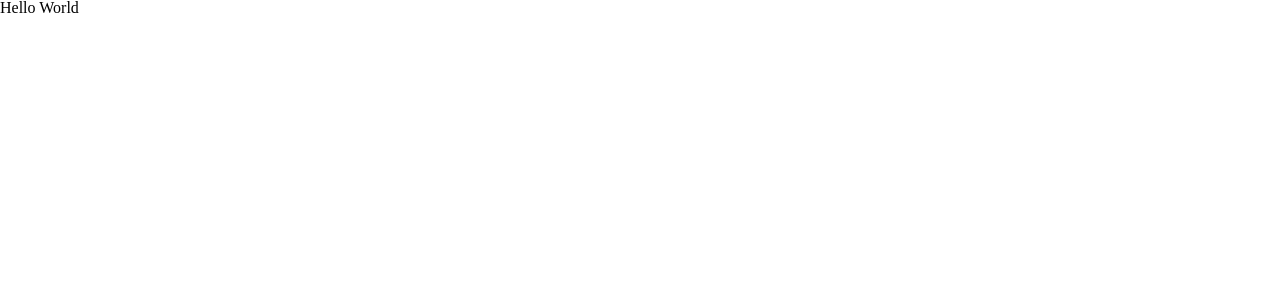
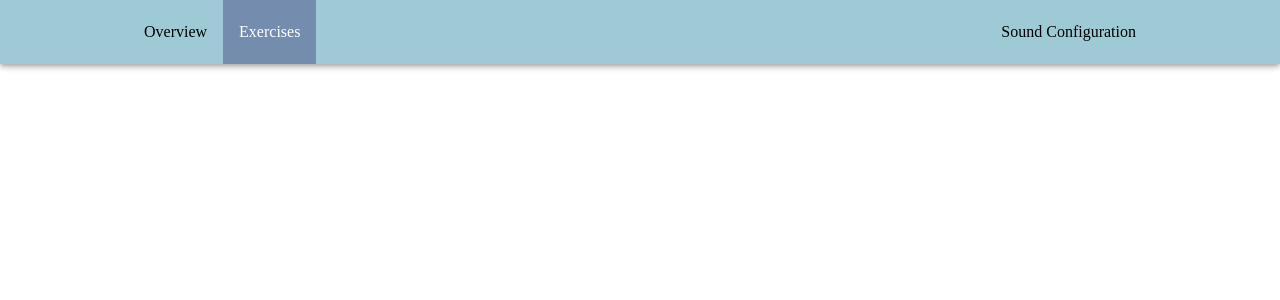
Before and after one commit to thanhKasper/aural-solfege-ui, a React (Vite) app: page / in a window 1280 px wide. Shown: the top 300 px of the page. Built offline with nearby package versions, Linux system fonts and the light colour scheme.

Commit message:
feat: initial layout

```diff
--- /dev/null
+++ b/src/components/organisms/footer/Footer.tsx
@@ -0,0 +1,3 @@
+export const Footer = () => {
+  return <div>Footer</div>;
+};
--- /dev/null
+++ b/src/components/organisms/footer/index.ts
@@ -0,0 +1,3 @@
+import { Footer } from "./Footer";
+
+export default Footer;
--- /dev/null
+++ b/src/components/organisms/header/Header.tsx
@@ -0,0 +1,30 @@
+import { AppBar, Stack } from "@mui/material";
+import { useState } from "react";
+import { NavLink } from "./NavLink";
+
+enum NAVIGATION_ENDPOINT {
+  EXERCISES = "EXERCISES",
+  OVERVIEW = "OVERVIEW",
+}
+
+export const Header = () => {
+  const [activeNav, setActiveNav] = useState<NAVIGATION_ENDPOINT>(
+    NAVIGATION_ENDPOINT.EXERCISES,
+  );
+  return (
+    <AppBar color="secondary">
+      <Stack
+        direction={"row"}
+        sx={{ justifyContent: "space-between", paddingX: 16, height: 64 }}
+      >
+        <Stack direction={"row"}>
+          <NavLink isActive={false}>Overview</NavLink>
+          <NavLink isActive={true}>Exercises</NavLink>
+        </Stack>
+        <Stack direction={"row"}>
+          <NavLink isActive={false}>Sound Configuration</NavLink>
+        </Stack>
+      </Stack>
+    </AppBar>
+  );
+};
--- /dev/null
+++ b/src/components/organisms/header/NavLink.tsx
@@ -0,0 +1,18 @@
+import { Link, type LinkProps } from "@mui/material";
+import { styled } from "@mui/material/styles";
+
+interface NavLinkProps extends LinkProps {
+  isActive: boolean;
+}
+
+export const NavLink = styled(Link)<NavLinkProps>(({ theme, isActive }) => ({
+  display: "flex",
+  alignItems: "center",
+  color: isActive ? "#fff" : "#000",
+  textDecoration: "none",
+  paddingLeft: 16,
+  paddingRight: 16,
+  cursor: "pointer",
+  backgroundColor: isActive ? theme.palette.primary.main : "inherit",
+  ":hover": {},
+}));
--- /dev/null
+++ b/src/components/organisms/header/index.ts
@@ -0,0 +1,3 @@
+import { Header } from "./Header";
+
+export default Header;
--- /dev/null
+++ b/src/layouts/Layout.tsx
@@ -0,0 +1,18 @@
+import Footer from "@/components/organisms/footer";
+import Header from "@/components/organisms/header";
+import { Container, Stack } from "@mui/material";
+import { Outlet } from "react-router";
+
+const Layout = () => {
+  return (
+    <Stack>
+      <Header />
+      <Container>
+        <Outlet />
+      </Container>
+      <Footer />
+    </Stack>
+  );
+};
+
+export default Layout;
--- a/src/main.tsx
+++ b/src/main.tsx
@@ -1,10 +1,14 @@
+import { ThemeProvider } from "@mui/material";
 import { StrictMode } from "react";
 import { createRoot } from "react-dom/client";
 import App from "./App.tsx";
 import "./reset.css";
+import theme from "./theme.ts";
 
 createRoot(document.getElementById("root")!).render(
   <StrictMode>
-    <App />
+    <ThemeProvider theme={theme}>
+      <App />
+    </ThemeProvider>
   </StrictMode>,
 );
--- a/src/router/index.tsx
+++ b/src/router/index.tsx
@@ -1,9 +1,10 @@
 import { createBrowserRouter } from "react-router";
+import Layout from "@/layouts/Layout";
 
 const router = createBrowserRouter([
   {
     path: "/",
-    element: <div>Hello World</div>,
+    element: <Layout />,
   },
 ]);
 
--- /dev/null
+++ b/src/theme.ts
@@ -0,0 +1,19 @@
+import { createTheme } from "@mui/material";
+
+const theme = createTheme({
+  colorSchemes: {
+    light: {
+      palette: {
+        primary: {
+          main: "#748DAE",
+        },
+        secondary: {
+          main: "#9ECAD6",
+        },
+
+      },
+    },
+  },
+});
+
+export default theme;
```
